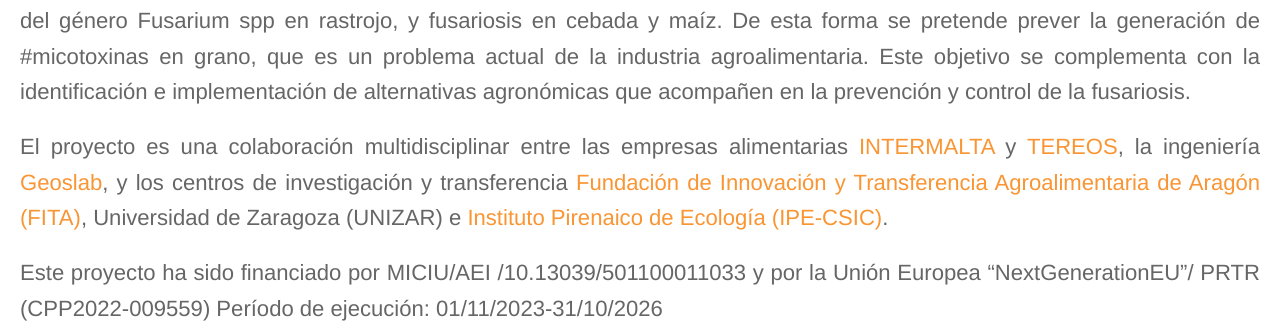
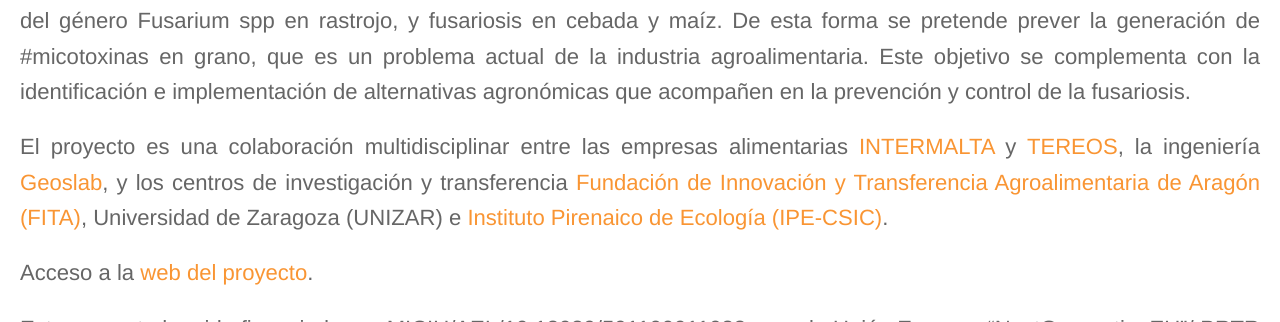
Before and after one commit to IAAA-Lab/IAAA-Lab.github.io, a Jekyll site: the page built from _projects/fuspredict.md, in a window 1280 px wide and 900 px high, scrolled down 586 px, cut to the strip 0-322 px from the top of the window. Built offline with Jekyll 4.4.1, drawn with Linux system fonts in a browser that asks for light colours.

Commit message:
Inclusión acceso a la web del proyecto

```diff
--- a/_projects/fuspredict.md
+++ b/_projects/fuspredict.md
@@ -12,6 +12,7 @@
 
 El proyecto es una colaboración multidisciplinar entre las empresas alimentarias [INTERMALTA](https://www.intermaltacraft.com) y [TEREOS](https://tereos.com/fr/zaragoza/), la ingeniería [Geoslab](https://www.geoslab.com), y los centros de investigación y transferencia [Fundación de Innovación y Transferencia Agroalimentaria de Aragón (FITA)](https://fita-aragon.es/), Universidad de Zaragoza (UNIZAR) e [Instituto Pirenaico de Ecología (IPE-CSIC)](https://www.ipe.csic.es/).
 
+Acceso a la [web del proyecto](https://fuspredict.com/).
 
 Este proyecto ha sido financiado por MICIU/AEI /10.13039/501100011033 y por la Unión Europea “NextGenerationEU”/ PRTR (CPP2022-009559)
 Período de ejecución: 01/11/2023-31/10/2026
```
